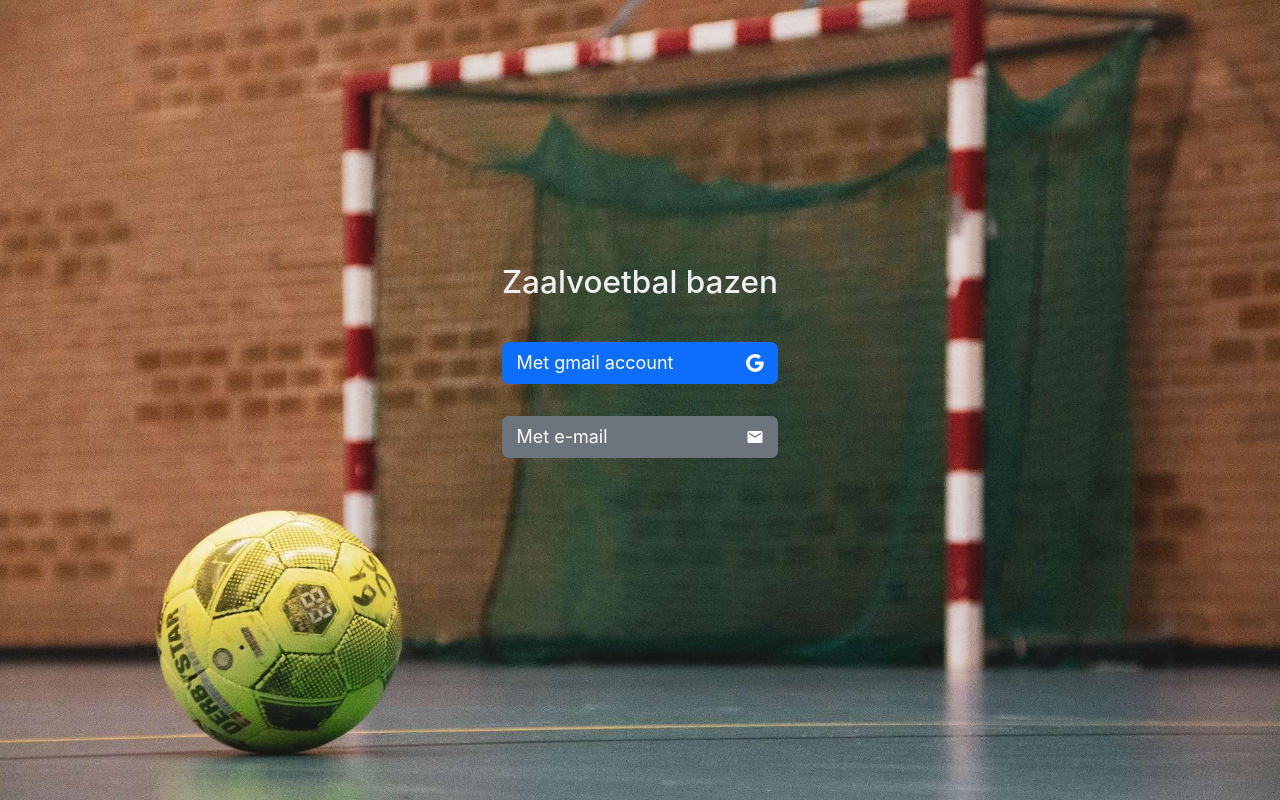
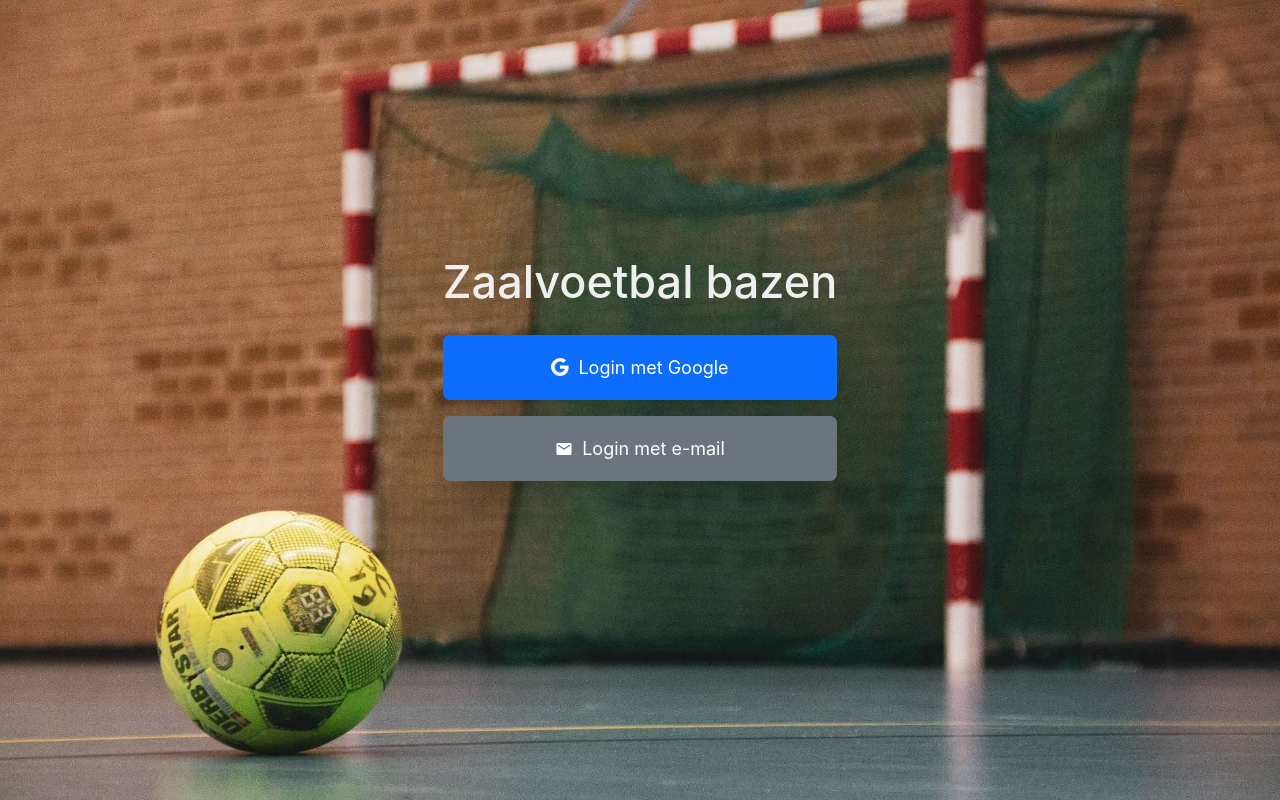
Before and after one commit to sethsnel/Zaalvoetbalbazen, a Next.js app: page / in a window 1280 px wide. Built offline with nearby package versions, Linux system fonts and the light colour scheme; no server answers; the database is empty.

Commit message:
Optimalisatie buttons & tekst

```diff
--- a/components/loginForm.tsx
+++ b/components/loginForm.tsx
@@ -80,9 +80,9 @@ const LoginForm = () => {
     <div className={`${styles.container} ${styles.bg} ${styles.login}`}>
       <main className={styles.main}>
         <div className='mt-auto mb-auto'>
-          <h3 style={{ textAlign: 'center' }}>
+          <h1 style={{ textAlign: 'center' }}>
             Zaalvoetbal bazen
-          </h3>
+          </h1>
 
           {
             loggingInState.errorMessage && (<p>Er is een probleem: {loggingInState.errorMessage}</p>)
@@ -94,10 +94,10 @@ const LoginForm = () => {
               (loggingInState.linkSent) ?
                 <>Login link is verstuurd! Check je mail (ook spam folder).</> :
                 (!loginWithEmail) ? (<div style={{ display: 'flex', minHeight: '10em', justifyContent: 'space-evenly', flexDirection: 'column' }}>
-                  <button className={'btn btn-primary ' + styles.buttonWithIcon} onClick={loginWithGoogle}>Met gmail account<BsGoogle /></button>
-                  <button className={'btn btn-secondary ' + styles.buttonWithIcon} onClick={() => setLoginWithEmail(!loginWithEmail)}>Met e-mail<MdEmail /></button>
+                  <button className={'btn btn-primary shadow ' + styles.buttonWithIcon} onClick={loginWithGoogle}><BsGoogle /> Login met Google</button>
+                  <button className={'btn btn-secondary shadow ' + styles.buttonWithIcon} onClick={() => setLoginWithEmail(!loginWithEmail)}><MdEmail /> Login met e-mail</button>
                 </div>) : (<div style={{ display: 'flex', minHeight: '10em', justifyContent: 'space-evenly', flexDirection: 'column' }}>
-                  <button className="btn btn-outline-secondary" onClick={() => setLoginWithEmail(!loginWithEmail)}>Terug naar opties</button>
+                  <button className="btn btn-outline-secondary shadow" onClick={() => setLoginWithEmail(!loginWithEmail)}>Terug naar opties</button>
                   <div className="input-group">
                     <span className="input-group-text" id="email">Email</span>
                     <input ref={emailInputRef} type="email" className="form-control" placeholder="jouw@email.com" aria-label="email" aria-describedby="email" defaultValue={window.localStorage.getItem('emailForSignIn') ?? ''} />
--- a/styles/Home.module.css
+++ b/styles/Home.module.css
@@ -202,11 +202,8 @@
 .buttonWithIcon {
   display: flex;
   align-items: center;
-  justify-content: space-between;
-}
-
-.buttonWithIcon svg {
-  margin-left: 1em;
+  justify-content: center;
+  gap:0.5rem;
 }
 
 .participientAdminRow {
--- a/styles/globals.css
+++ b/styles/globals.css
@@ -5,6 +5,10 @@ body {
   font-size: 18px;
   font-family: -apple-system, BlinkMacSystemFont, Segoe UI, Roboto, Oxygen,
     Ubuntu, Cantarell, Fira Sans, Droid Sans, Helvetica Neue, sans-serif;
+}
+
+button.btn {
+  padding: 1rem;
 }
 
 @media (max-width: 800px) {
```
